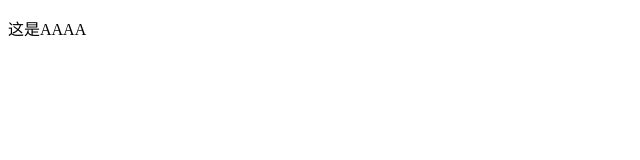
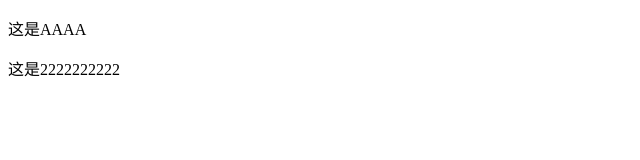
Before and after one commit to Ryan-Yss/git-demo2, a plain HTML site: page index.html in a window 1280 px wide. Shown: the whole page, without its empty margins (0-640 px from the left). Drawn offline with Linux system fonts and the light colour scheme.

Commit message:
程序员第二次提交

```diff
--- a/index.html
+++ b/index.html
@@ -9,6 +9,7 @@
 
 <body>
     <p>这是AAAA</p>
+    <p>这是2222222222</p>
 </body>
 
 </html>
```
